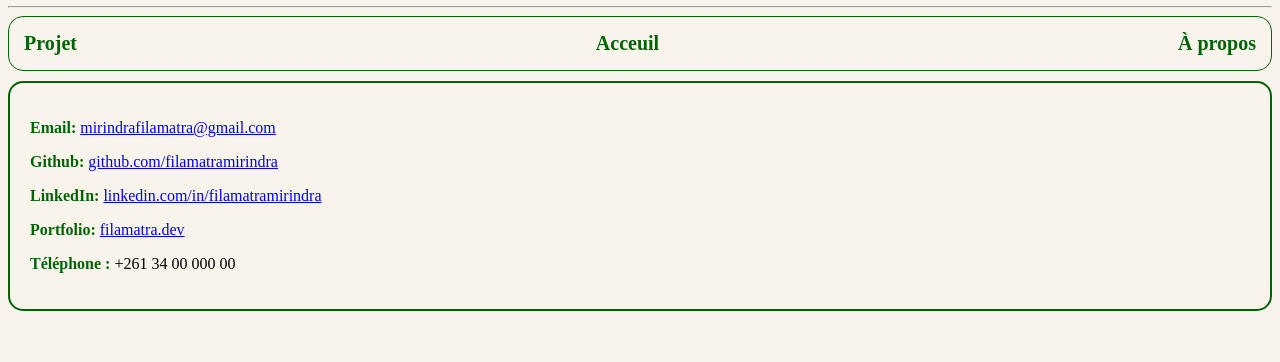
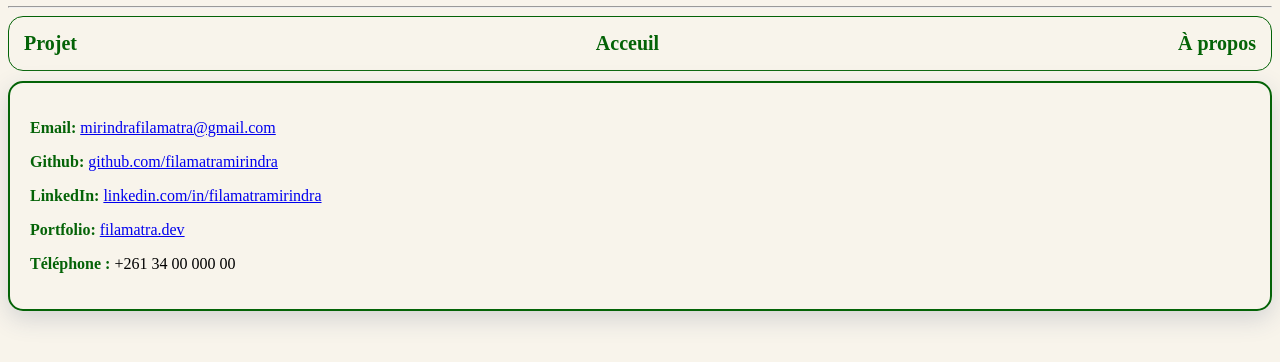
Before and after one commit to FilamatraItokina/Portfolio-original, a plain HTML site: page Contact /contact.html in a window 1280 px wide. Shown: the part 132-494 px from the top of the page. Drawn offline with Linux system fonts and the light colour scheme.

Commit message:
update style4.css

```diff
--- a/Contact /style4.css
+++ b/Contact /style4.css
@@ -37,6 +37,7 @@ nav {
   margin-top: 10px;
   max-height: 200px;
   overflow-y: auto;
+  box-shadow: 0 8px 24px lightgrey;
   animation: introBoite 2s ease-out;
 }
 
```
